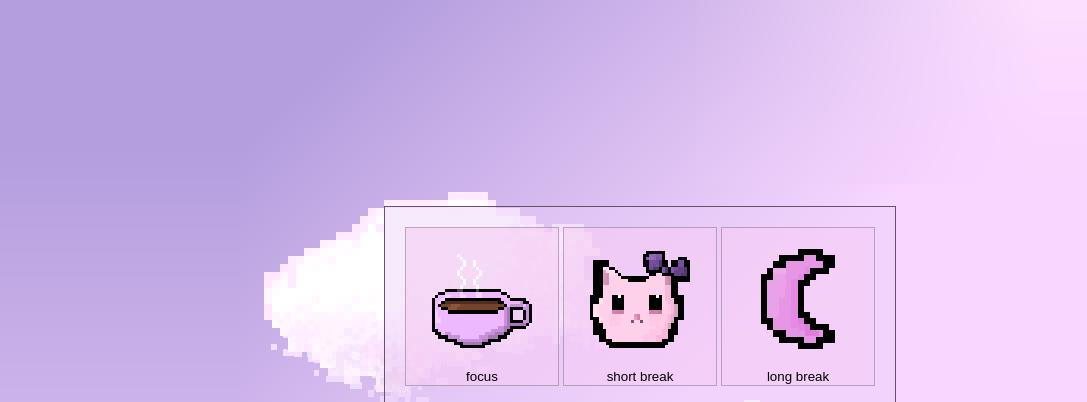
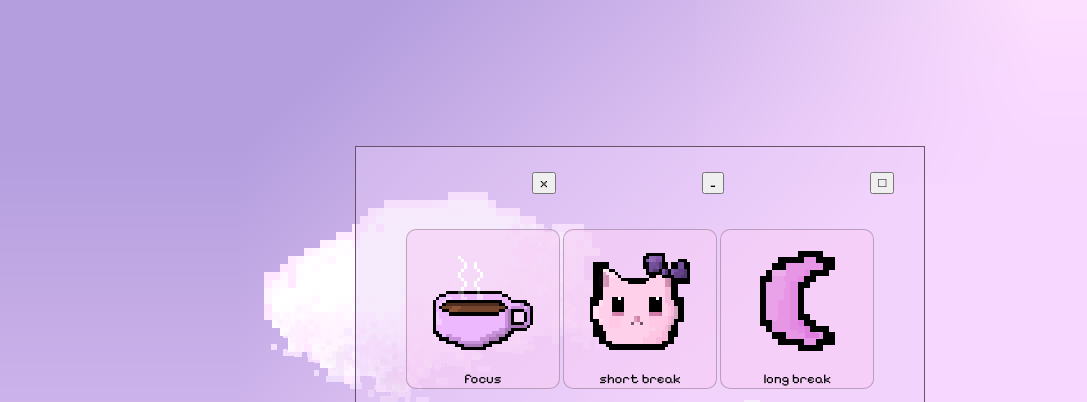
Before and after one commit to laybuh/pomodoro, a plain HTML site: page index.html in a window 1280 px wide. Shown: the top 402 px of the page, without its empty margins (0-1087 px from the left). Drawn offline with Linux system fonts and the light colour scheme.

Commit message:
added window bar and in the process of styling it.

```diff
--- a/index.html
+++ b/index.html
@@ -10,7 +10,14 @@
 
 <body>
     <div id="window">
+        <!-- window bar -->
+        <div id="window-bar">
+            <button class="window-btn" id="close-btn">x</button>
+            <button class="window-btn" id="minimize-btn">_</button>
+            <button class="window-btn" id="maximize-btn">□</button>
+        </div>
         <!-- pomodoro settings -->
+        <div id="main-content">
             <div id="pomodoro">
                 <button class="pomodoro-btn" id="focus-btn">
                     <img id="coffee-image" class="pomodoro-icon" src="coffee.png" alt="coffee icon">
@@ -44,7 +51,9 @@
                 <button id="reset-btn">reset</button>
             </div>
         </div>
+    </div>
 
+    <button id="reopen-btn">pomodoro</button>
 
     <script src="script.js"></script>
     <script src="animation.js"></script>
--- a/style.css
+++ b/style.css
@@ -1,4 +1,7 @@
+@import url("https://fonts.googleapis.com/css2?family=Pixelify+Sans&display=swap");
+
 body {
+    font-family: 'Pixelify Sans', sans-serif;
     margin: 0;
     min-height: 100vh;
     background: #e8cdf7 url("clouds.png") center / cover no-repeat;
@@ -8,6 +11,10 @@ body {
     align-items: center;
     justify-content: center;
     text-align: center;
+}
+
+button {
+    font-family: inherit;
 }
 
 .pomodoro-icon {
@@ -23,6 +30,7 @@ body {
 .pomodoro-btn {
     background: #f7cdf699;
     border: 1px solid rgb(104, 82, 104, 0.4);
+    border-radius: 10px;
 }
 
 #timer-info {
@@ -33,5 +41,31 @@ body {
     background: #e8cdf766;
     border: 1px solid rgb(104, 82, 104);
     padding: 20px;
+}
 
+#window-bar {
+    display: flex;
+    justify-content: space-between;
+    align-items: center;
+    padding: 5px 10px;
 }
+
+#main-content {
+    padding: 30px;
+}
+
+.window-btn button {
+    width: 30px;
+    height: 30px;
+    border: 1px solid rgb(104, 82, 104);
+    background: #e8cdf7;
+    cursor: pointer;
+    color: rgb(104, 82, 104);
+    margin-left: 5px;
+    padding: 0;
+}
+
+.window-btn {
+    display: flex;
+    margin-left: auto;
+}
```
Lines whose indentation alone changed are shown as unchanged.
